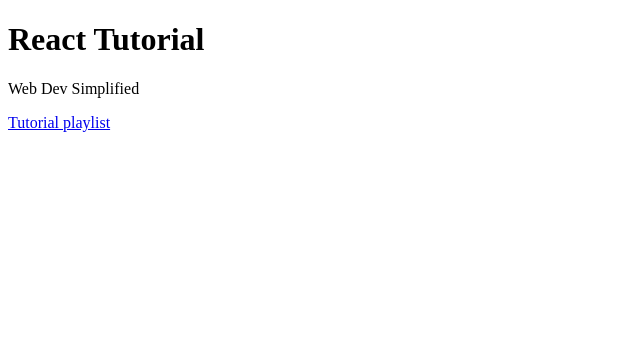
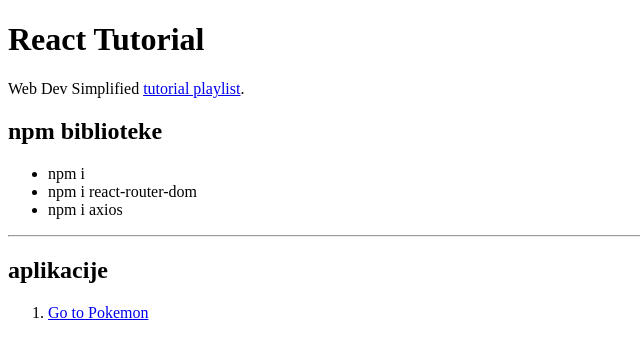
Before and after one commit to jugoslavjeftenic/wds-react-youtube, a React (Create React App) app: page / in a window 1280 px wide. Shown: the top 356 px of the page, without its empty margins (0-640 px from the left). Built offline with nearby package versions, Linux system fonts and the light colour scheme.

Commit message:
WDS - React Tutorial

```diff
--- a/package.json
+++ b/package.json
@@ -6,8 +6,10 @@
     "@testing-library/jest-dom": "^5.16.5",
     "@testing-library/react": "^13.4.0",
     "@testing-library/user-event": "^13.5.0",
+    "axios": "^1.3.6",
     "react": "^18.2.0",
     "react-dom": "^18.2.0",
+    "react-router-dom": "^6.10.0",
     "react-scripts": "5.0.1",
     "web-vitals": "^2.1.4"
   },
--- a/src/App.js
+++ b/src/App.js
@@ -1,11 +1,35 @@
 import React from 'react';
+import { Link } from "react-router-dom";
 
 function App() {
 	return (
 		<>
 			<h1>React Tutorial</h1>
-			<p>Web Dev Simplified</p>
-			<a href='https://www.youtube.com/playlist?list=PLZlA0Gpn_vH_NT5zPVp18nGe_W9LqBDQK'>Tutorial playlist</a>
+			<p>
+				<span>Web Dev Simplified </span>
+				<a
+					href='https://www.youtube.com/playlist?list=PLZlA0Gpn_vH_NT5zPVp18nGe_W9LqBDQK'
+					target='blank'>
+					tutorial playlist
+				</a>
+				<span>.</span>
+			</p>
+			<div>
+				<h2>npm biblioteke</h2>
+				<ul>
+					<li>npm i</li>
+					<li>npm i react-router-dom</li>
+					<li>npm i axios</li>
+				</ul>
+			</div>
+			<hr />
+			<div>
+				<h2>aplikacije</h2>
+				<ol>
+					<li><Link to="pokemon">Go to Pokemon</Link></li>
+				</ol>
+			</div>
+
 		</>
 	);
 }
--- a/src/index.js
+++ b/src/index.js
@@ -1,10 +1,25 @@
 import React from 'react';
 import ReactDOM from 'react-dom/client';
+import { createBrowserRouter, RouterProvider } from "react-router-dom";
 import App from './App';
+
+import Pokemon from './01-pokemon/Pokemon';
+
+const router = createBrowserRouter([
+	{
+		path: "/",
+		element: <App />,
+	},
+	{
+		path: "/pokemon",
+		element: <Pokemon />,
+	}
+]);
 
 const root = ReactDOM.createRoot(document.getElementById('root'));
 root.render(
-  <React.StrictMode>
-    <App />
-  </React.StrictMode>
+	<React.StrictMode>
+		<RouterProvider router={router} />
+		{/* <App /> */}
+	</React.StrictMode>
 );
```
Also changed, not shown: 1 other file (tests, documents, lock files or other folders).
